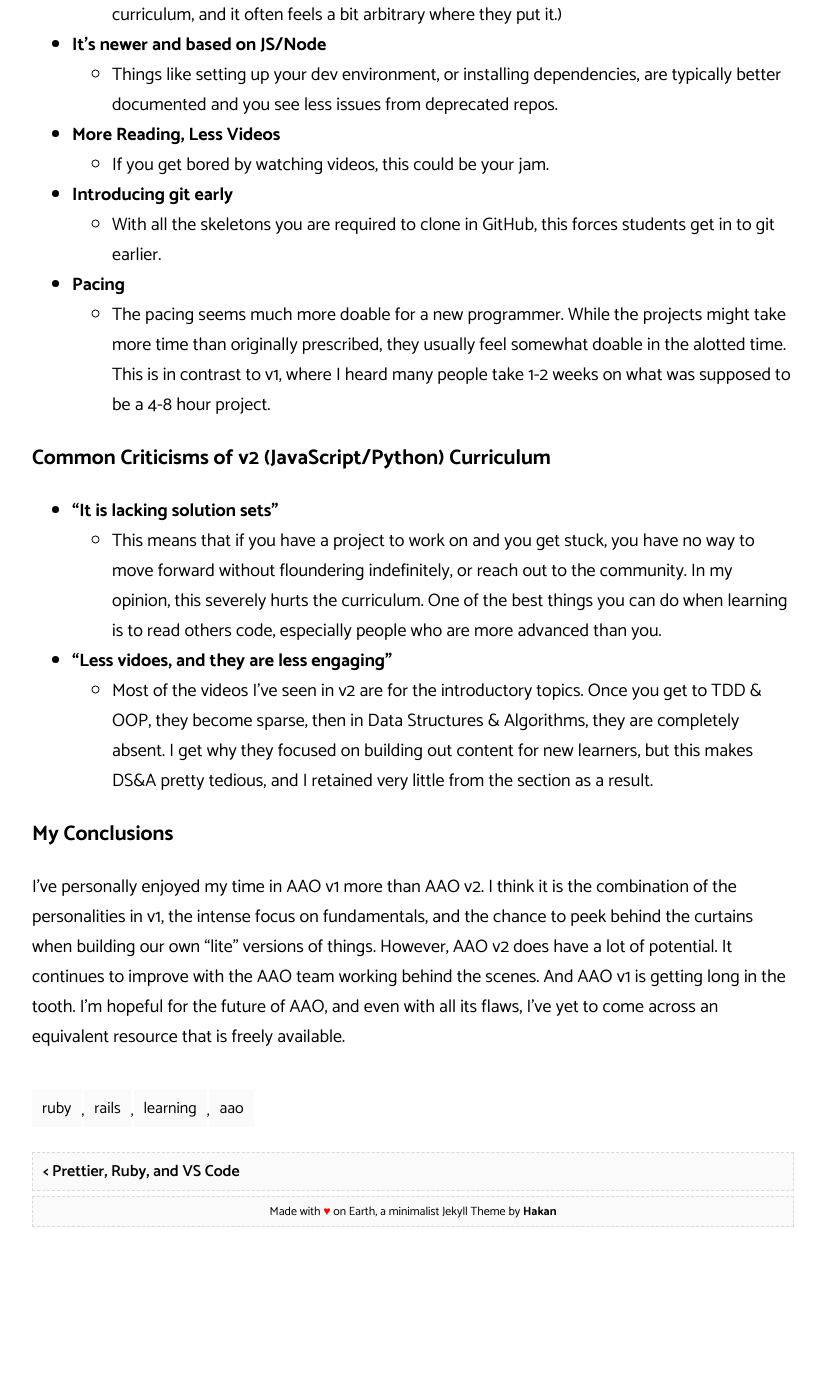
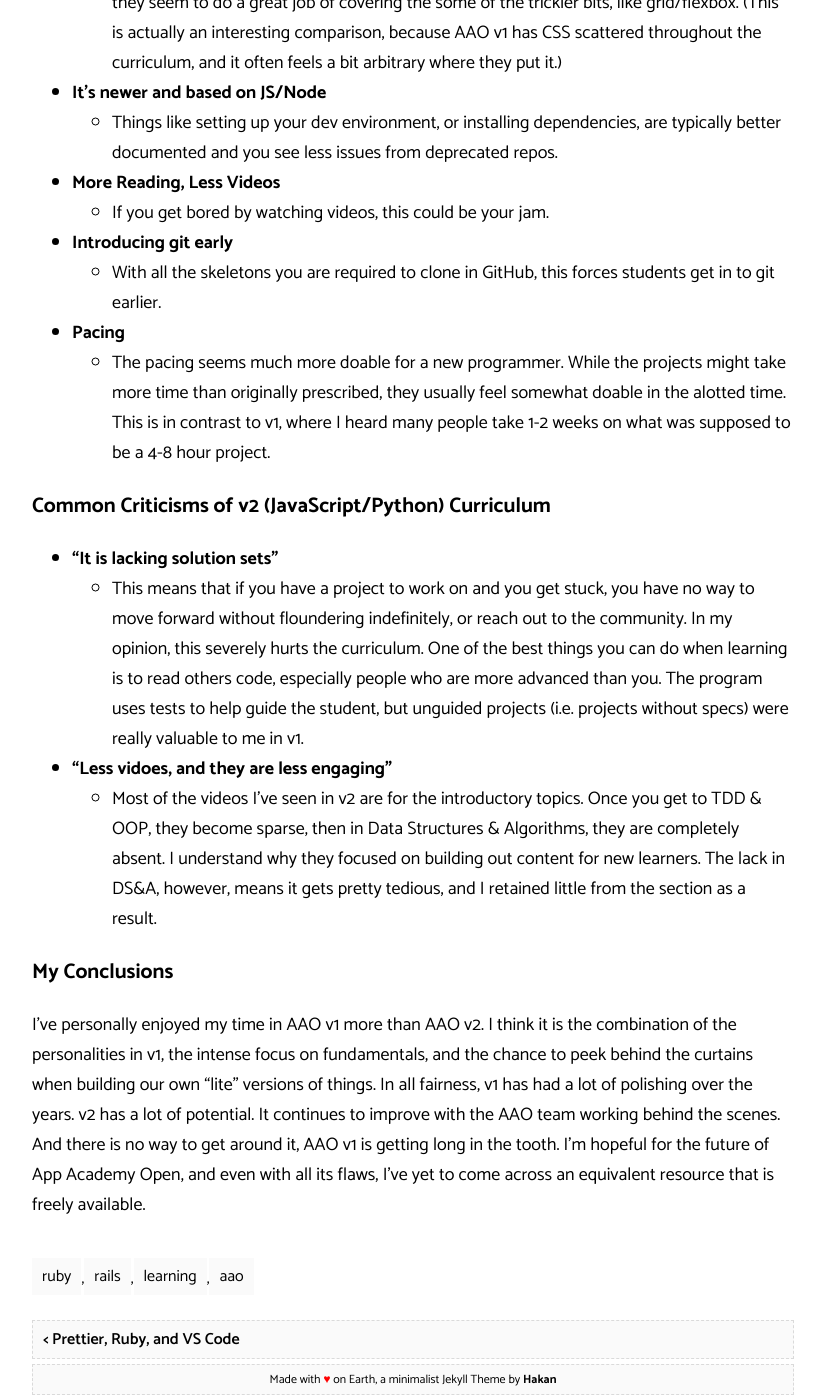
Before and after one commit to zacgra/zacgra.github.io, a Jekyll site: the page built from _posts/2022-07-15-AAO-v1-vs-v2.md, in a window 1280 px wide and 1400 px high, scrolled down 3535 px. Shown: the whole window, without its empty margins (227-1052 px from the left). Built offline with Jekyll 4.4.1, drawn with Linux system fonts in a browser that asks for light colours; before the commit the page ends 4767 px from its top, so only the background shows below that; some of the changed text lies outside the part shown.

Commit message:
Update AAO v1 vs v2

```diff
--- a/_posts/2022-07-15-AAO-v1-vs-v2.md
+++ b/_posts/2022-07-15-AAO-v1-vs-v2.md
@@ -64,7 +64,7 @@ It is worth noting here that AAO v2 is mostly a full-stack JS curriculum, with P
 
 - **"The industry has moved on to JS-centric frameworks"**
 
-  - v1 is too Ruby and Rails-focused. There is definitely some truth to that. However, as a teaching tool, I felt like I learned programming more effectively through Ruby than I did in v2 through JavaScript. I think Ruby has a reputation for being a well-designed language, and that may have an effect on learning. This might be over-generalizeing, but in v1, I felt like I was learning programing, and in v2, I felt like I was learning JavaScript.
+  - There is definitely some truth to that, from what I've seen, especially outside of the SF/NYC scene, where Rails sees more action. However, as a teaching tool, I felt like I learned programming more effectively through Ruby than I did in v2 through JavaScript. I think Ruby has a reputation for being a well-designed language, and that may have an effect on learning. This might be over-generalizeing, but in v1, I felt like I was learning programing, and in v2, I felt like I was learning JavaScript.
 
 - **"The curriculum is too old"**
   - The oldest Rails content was recorded in 2014, and a lot of the rest of the content I've seen was written/recorded between 2016 and 2019. However, from what I've seen, Rails is a pretty stable ecosystem, so the age of the curriculum is less significant. But the point is especially valid when directed toward JavaScript/React. The JS ecosystem has been in a constant state of rapid evolvement since the course's creation. It is hard to say what is too old, but I do think you will need to put in additional work afterward to modernize your understanding.
@@ -72,7 +72,9 @@ It is worth noting here that AAO v2 is mostly a full-stack JS curriculum, with P
 ### Overall Strengths of v2 (JavaScript/Python) Curriculum
 
 - **Full-stack JS**
+
   - If you don’t want to have to switch from one language to another, this could be a benefit. It does introduce Python and Flask, at the very end of the curriculum.
+
 - **HTML/CSS Coverage**
   - The HTML/CSS project in Web Fundamentals has you building an HTML/CSS project right at the start of the course. Then later, there is a whole stand-alone section of HTML/CSS where they seem to do a great job of covering the some of the trickier bits, like grid/flexbox. (This is actually an interesting comparison, because AAO v1 has CSS scattered throughout the curriculum, and it often feels a bit arbitrary where they put it.)
 - **It's newer and based on JS/Node**
@@ -87,10 +89,10 @@ It is worth noting here that AAO v2 is mostly a full-stack JS curriculum, with P
 ### Common Criticisms of v2 (JavaScript/Python) Curriculum
 
 - **"It is lacking solution sets"**
-  - This means that if you have a project to work on and you get stuck, you have no way to move forward without floundering indefinitely, or reach out to the community. In my opinion, this severely hurts the curriculum. One of the best things you can do when learning is to read others code, especially people who are more advanced than you.
+  - This means that if you have a project to work on and you get stuck, you have no way to move forward without floundering indefinitely, or reach out to the community. In my opinion, this severely hurts the curriculum. One of the best things you can do when learning is to read others code, especially people who are more advanced than you. The program uses tests to help guide the student, but unguided projects (i.e. projects without specs) were really valuable to me in v1.
 - **"Less vidoes, and they are less engaging"**
-  - Most of the videos I've seen in v2 are for the introductory topics. Once you get to TDD & OOP, they become sparse, then in Data Structures & Algorithms, they are completely absent. I get why they focused on building out content for new learners, but this makes DS&A pretty tedious, and I retained very little from the section as a result.
+  - Most of the videos I've seen in v2 are for the introductory topics. Once you get to TDD & OOP, they become sparse, then in Data Structures & Algorithms, they are completely absent. I understand why they focused on building out content for new learners. The lack in DS&A, however, means it gets pretty tedious, and I retained little from the section as a result.
 
 ### My Conclusions
 
-I've personally enjoyed my time in AAO v1 more than AAO v2. I think it is the combination of the personalities in v1, the intense focus on fundamentals, and the chance to peek behind the curtains when building our own "lite" versions of things. However, AAO v2 does have a lot of potential. It continues to improve with the AAO team working behind the scenes. And AAO v1 is getting long in the tooth. I'm hopeful for the future of AAO, and even with all its flaws, I've yet to come across an equivalent resource that is freely available.
+I've personally enjoyed my time in AAO v1 more than AAO v2. I think it is the combination of the personalities in v1, the intense focus on fundamentals, and the chance to peek behind the curtains when building our own "lite" versions of things. In all fairness, v1 has had a lot of polishing over the years. v2 has a lot of potential. It continues to improve with the AAO team working behind the scenes. And there is no way to get around it, AAO v1 is getting long in the tooth. I'm hopeful for the future of App Academy Open, and even with all its flaws, I've yet to come across an equivalent resource that is freely available.
```
